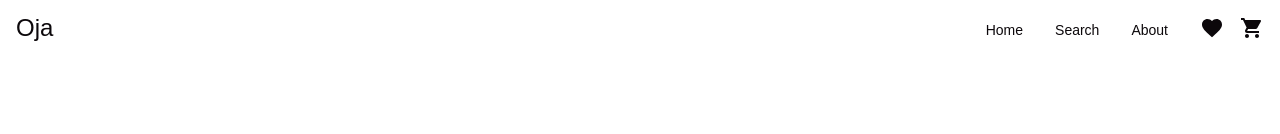
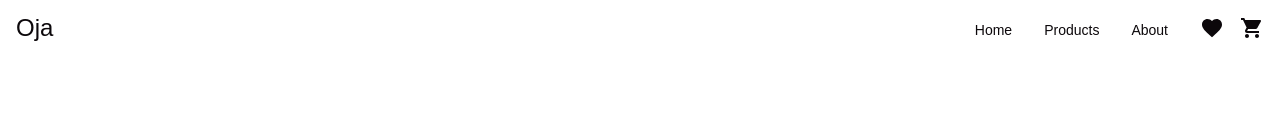
Before and after one commit to bolowys33/oja-makeup, a React (Create React App) app: page /about in a window 1280 px wide. Shown: the top 134 px of the page. Built offline with nearby package versions, Linux system fonts and the light colour scheme.

Commit message:
Add products route

```diff
--- a/src/App.js
+++ b/src/App.js
@@ -17,8 +17,8 @@ function App() {
                 <Route path="/" element={<Home />} />
                 <Route path="/home" element={<Home />} />
                 <Route path="/about" element={<About />} />
-                <Route path="/search" element={<Search />} />
-                <Route path="/product/:id" element={<ProductDesc />} />
+                <Route path="/products" element={<Search />} />
+                <Route path="/products/:id" element={<ProductDesc />} />
             </Routes>
 
             <Footer />
--- a/src/components/NavLinks.jsx
+++ b/src/components/NavLinks.jsx
@@ -6,8 +6,8 @@ const links = [
         name: "Home",
     },
     {
-        path: `/search`,
-        name: "Search",
+        path: `/products`,
+        name: "Products",
     },
     {
         path: `/about`,
--- a/src/components/ProductCard.jsx
+++ b/src/components/ProductCard.jsx
@@ -10,7 +10,7 @@ const ProductCard = ({ product }) => {
 
     return (
         <Link
-            to={`/product/${product.id}`}
+            to={`/products/${product.id}`}
             title={product.name}
             onClick={handleClick}
             className="flex flex-col justify-between align-middle rounded-md mb-6 mr-6 px-6 py-6 transform hover:scale-105 hover:shadow-xl transition delay-75 duration-300 ease-in-out">
```
